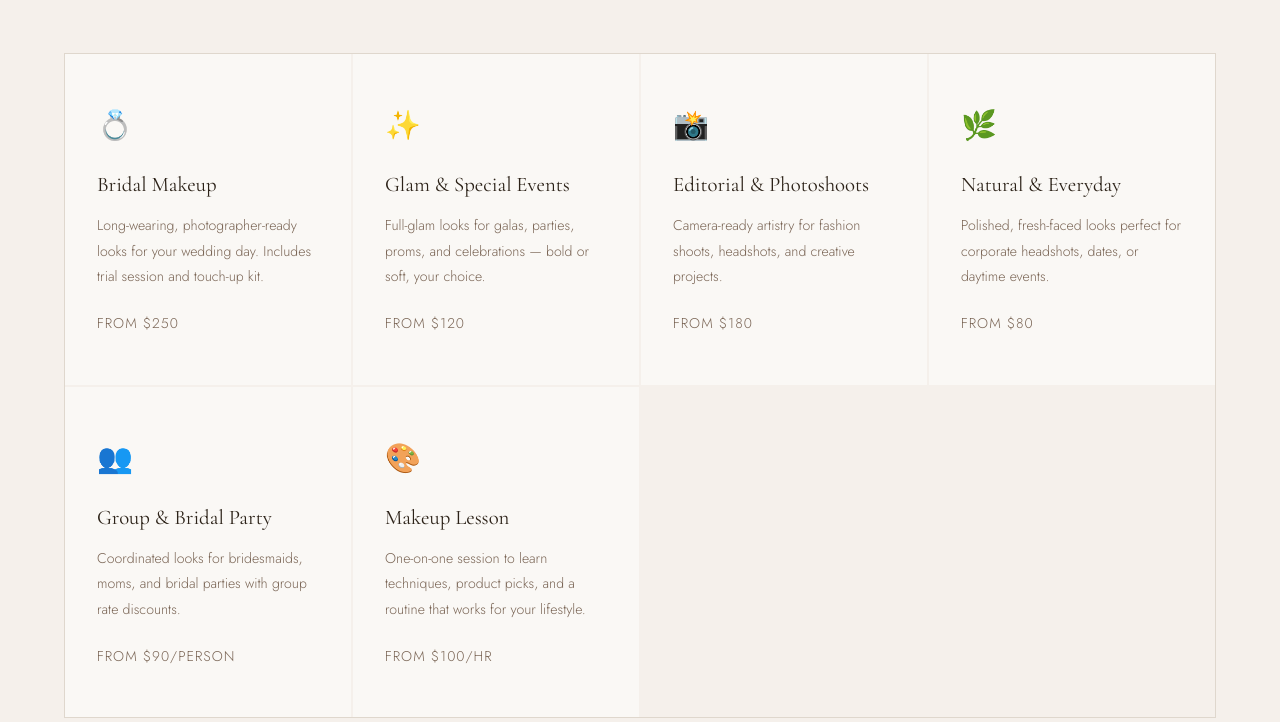
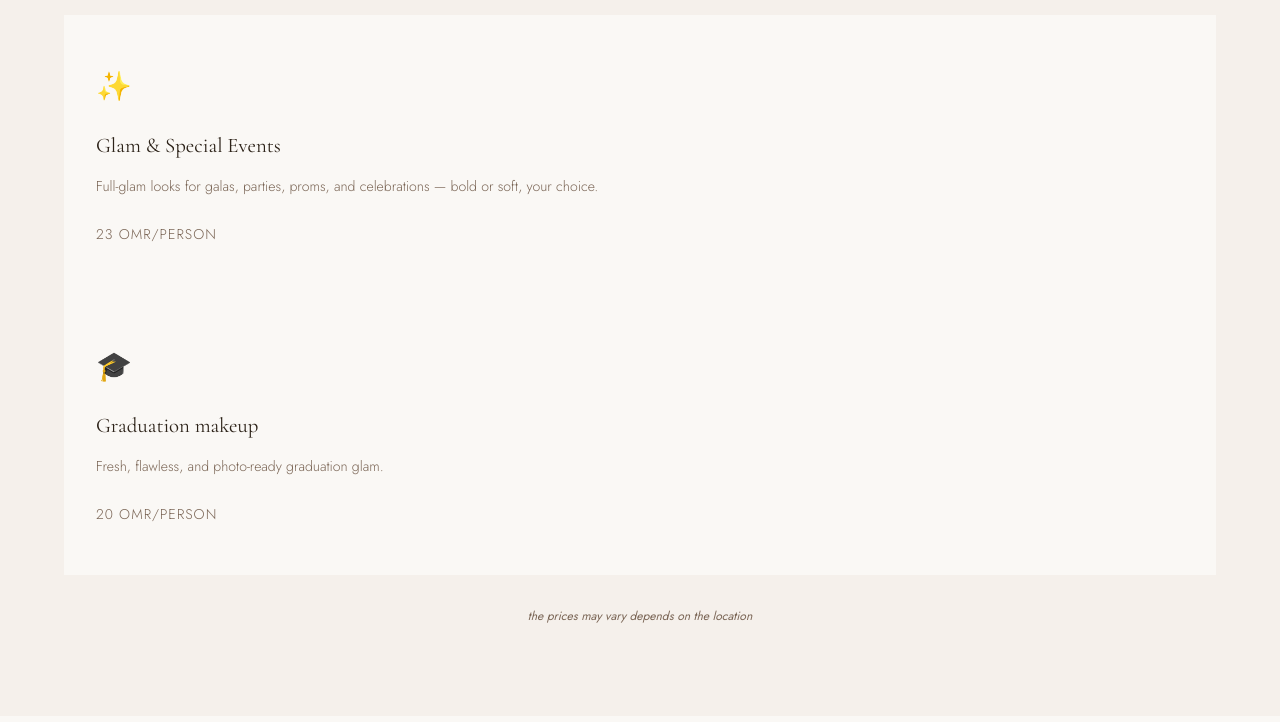
Before and after one commit to 2ully/makeupbysakhia, a plain HTML site: page index.html in a window 1280 px wide. Shown: the part 1779-2501 px from the top of the page. Drawn offline with nearby package versions, Linux system fonts and the light colour scheme; files whose address does not match are found by name.

Commit message:
changing services list

```diff
--- a/index.html
+++ b/index.html
@@ -11,21 +11,23 @@
 </head>
 <body>
 
-<!-- ANNOUNCEMENT BAR -->
+<!-- ANNOUNCEMENT BAR
 <div class="announcement-bar">
-  Limited spots available for Summer 2026 — <a href="#booking">Book Today &rarr;</a>
+ hhhhhhhhhhhhhhhhhhhhhhhhh — <a href="#booking">Book Today &rarr;</a>
 </div>
+ -->
 
 <!-- NAV -->
+ <!-- add arabic support and rtl -->
 <nav>
   <ul id="nav-links" class="nav-left">
     <li><a href="#services" onclick="closeMenu()">Services</a></li>
     <li><a href="#gallery" onclick="closeMenu()">Gallery</a></li>
-    <li><a href="#about" onclick="closeMenu()">About</a></li>
+    <!-- <li><a href="#about" onclick="closeMenu()">About</a></li> -->
   </ul>
-  <a class="logo" href="#">mekup <span>by sakhia</span></a>
+  <a class="logo" href="#">Makeup <span>by sakhia</span></a>
   <ul id="nav-links-right" class="nav-right">
-    <li><a href="#testimonials" onclick="closeMenu()">Reviews</a></li>
+   <!-- <li><a href="#testimonials" onclick="closeMenu()">Reviews</a></li>  -->
     <li><a href="#booking" onclick="closeMenu()">Contact</a></li>
     <li><a href="#booking" class="nav-book" onclick="closeMenu()">Book Online</a></li>
   </ul>
@@ -81,43 +83,47 @@
   <p class="section-label">What I Offer</p>
   <h2>Services</h2>
   <p class="section-sub">From intimate ceremonies to bold editorial shoots, every service is tailored to your vision.</p>
-  <div class="services-grid">
+  <!-- <div class="services-grid">
     <div class="service-card">
       <div class="service-icon">💍</div>
       <h3>Bridal Makeup</h3>
       <p>Long-wearing, photographer-ready looks for your wedding day. Includes trial session and touch-up kit.</p>
       <p class="service-price">From $250</p>
-    </div>
+    </div> -->
     <div class="service-card">
       <div class="service-icon">✨</div>
       <h3>Glam &amp; Special Events</h3>
       <p>Full-glam looks for galas, parties, proms, and celebrations — bold or soft, your choice.</p>
-      <p class="service-price">From $120</p>
+      <p class="service-price">23 OMR/person</p>
     </div>
-    <div class="service-card">
+   <!-- <div class="service-card">
       <div class="service-icon">📸</div>
       <h3>Editorial &amp; Photoshoots</h3>
       <p>Camera-ready artistry for fashion shoots, headshots, and creative projects.</p>
       <p class="service-price">From $180</p>
-    </div>
-    <div class="service-card">
+    </div> -->
+    <!-- <div class="service-card">
       <div class="service-icon">🌿</div>
       <h3>Natural &amp; Everyday</h3>
       <p>Polished, fresh-faced looks perfect for corporate headshots, dates, or daytime events.</p>
       <p class="service-price">From $80</p>
+    </div> -->
+    <div class="service-card">
+      <div class="service-icon">🎓</div>
+      <h3>Graduation makeup</h3>
+      <p>Fresh, flawless, and photo-ready graduation glam.</p>
+      <p class="service-price">20 OMR/person</p>
     </div>
-    <div class="service-card">
-      <div class="service-icon">👥</div>
-      <h3>Group &amp; Bridal Party</h3>
-      <p>Coordinated looks for bridesmaids, moms, and bridal parties with group rate discounts.</p>
-      <p class="service-price">From $90/person</p>
-    </div>
-    <div class="service-card">
+    <!--<div class="service-card">
       <div class="service-icon">🎨</div>
       <h3>Makeup Lesson</h3>
       <p>One-on-one session to learn techniques, product picks, and a routine that works for your lifestyle.</p>
       <p class="service-price">From $100/hr</p>
-    </div>
+    </div> -->
+
+    <p class="service-note">
+      the prices may vary depends on the location
+      </p>
   </div>
 </section>
 
@@ -137,7 +143,9 @@
     <!-- To add real photos: replace each div with an <img> tag inside .gallery-item,
          keeping data-category, data-title, and data-sub attributes. -->
     <div class="gallery-item bridal" data-category="bridal" data-title="Romantic Bridal" data-sub="Soft glam · 2025" onclick="openLightbox(this)">
-      <div class="gallery-overlay"><h4>Romantic Bridal</h4><span>Soft glam · 2025</span></div>
+      <div class="gallery-overlay"><h4>Romantic Bridal</h4><span>Soft glam · 2025</span>
+        <img src="D:\websites\makeupbysakhia\images\IMG_2744 - Copy.png">
+      </div>
     </div>
     <div class="gallery-item glam" data-category="glam" data-title="Golden Hour Glam" data-sub="Evening gala · 2025" onclick="openLightbox(this)">
       <div class="gallery-overlay"><h4>Golden Hour Glam</h4><span>Evening gala · 2025</span></div>
--- a/styles.css
+++ b/styles.css
@@ -284,6 +284,10 @@ h2 {
   color: var(--terracotta); letter-spacing: 1px;
   text-transform: uppercase;
 }
+.service-note {
+  margin-top: 32px;
+  font-size: 0.75rem; color: var(--brown-mid); font-style: italic;
+}
 
 /* ── GALLERY ── */
 #gallery { background: var(--warm-white); text-align: center; }
```
Also changed, not shown: images/1.jpg (added), images/2.jpg (added), images/IMG_2744 - Copy.png (added).
